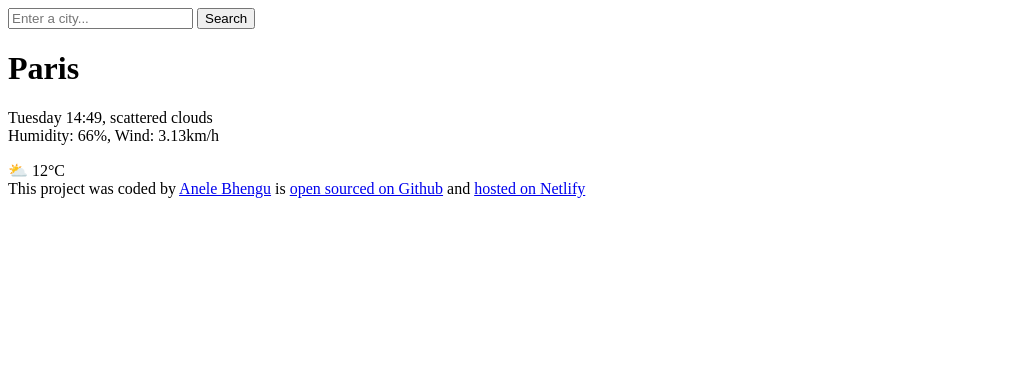
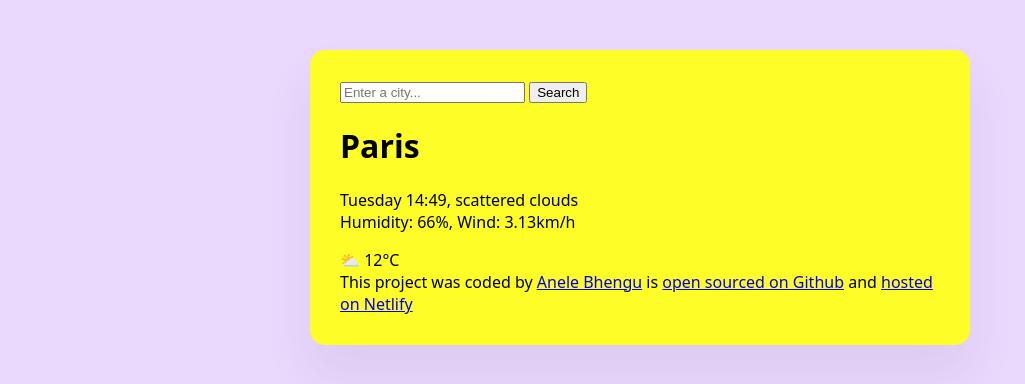
Before and after one commit to Anelebheng/vanilla-weather-search-project, a plain HTML site: page index.html in a window 1280 px wide. Shown: the whole page, without its empty margins (0-1025 px from the left). Drawn offline with Linux system fonts and the light colour scheme.

Commit message:
added font link, repo link and some body code

```diff
--- a/index.html
+++ b/index.html
@@ -4,8 +4,16 @@
     <meta charset="UTF-8" />
     <meta name="viewport" content="width=device-width, initial-scale=1.0" />
     <title>weather</title>
+    <link rel="stylesheet" href="style.css" />
+    <link rel="preconnect" href="https://fonts.googleapis.com" />
+    <link rel="preconnect" href="https://fonts.gstatic.com" crossorigin />
+    <link
+      href="https://fonts.googleapis.com/css2?family=Roboto:ital,wght@0,100..900;1,100..900&display=swap"
+      rel="stylesheet"
+    />
   </head>
   <body>
+    <div class="app">
       <header>
         <form>
           <input type="text" placeholder="Enter a city..." required />
@@ -24,9 +32,18 @@
       </main>
       <footer>
         This project was coded by
-      <a href="https://github.com/Anelebheng" target="_blank"> Anele Bhengu</a>
-      is <a href="#" target="_blank">open sourced on Github</a> and
+        <a href="https://github.com/Anelebheng" target="_blank">
+          Anele Bhengu</a
+        >
+        is
+        <a
+          href="https://github.com/Anelebheng/vanilla-weather-search-project"
+          target="_blank"
+          >open sourced on Github</a
+        >
+        and
         <a href="#" target="_blank"> hosted on Netlify</a>
       </footer>
+    </div>
   </body>
 </html>
--- a/style.css
+++ b/style.css
@@ -0,0 +1,14 @@
+body {
+  background-color: #ead8fd;
+  font-family: system-ui, -apple-system, BlinkMacSystemFont, "Segoe UI", Roboto,
+    Oxygen, Ubuntu, Cantarell, "Open Sans", "Helvetica Neue", sans-serif;
+}
+
+.app {
+  background-color: #fefd27;
+  max-width: 600px;
+  margin: 50px auto;
+  box-shadow: 0px 30px 50px rgba(65, 50, 100, 0.08);
+  padding: 30px;
+  border-radius: 15px;
+}
```
Lines whose indentation alone changed are shown as unchanged.
